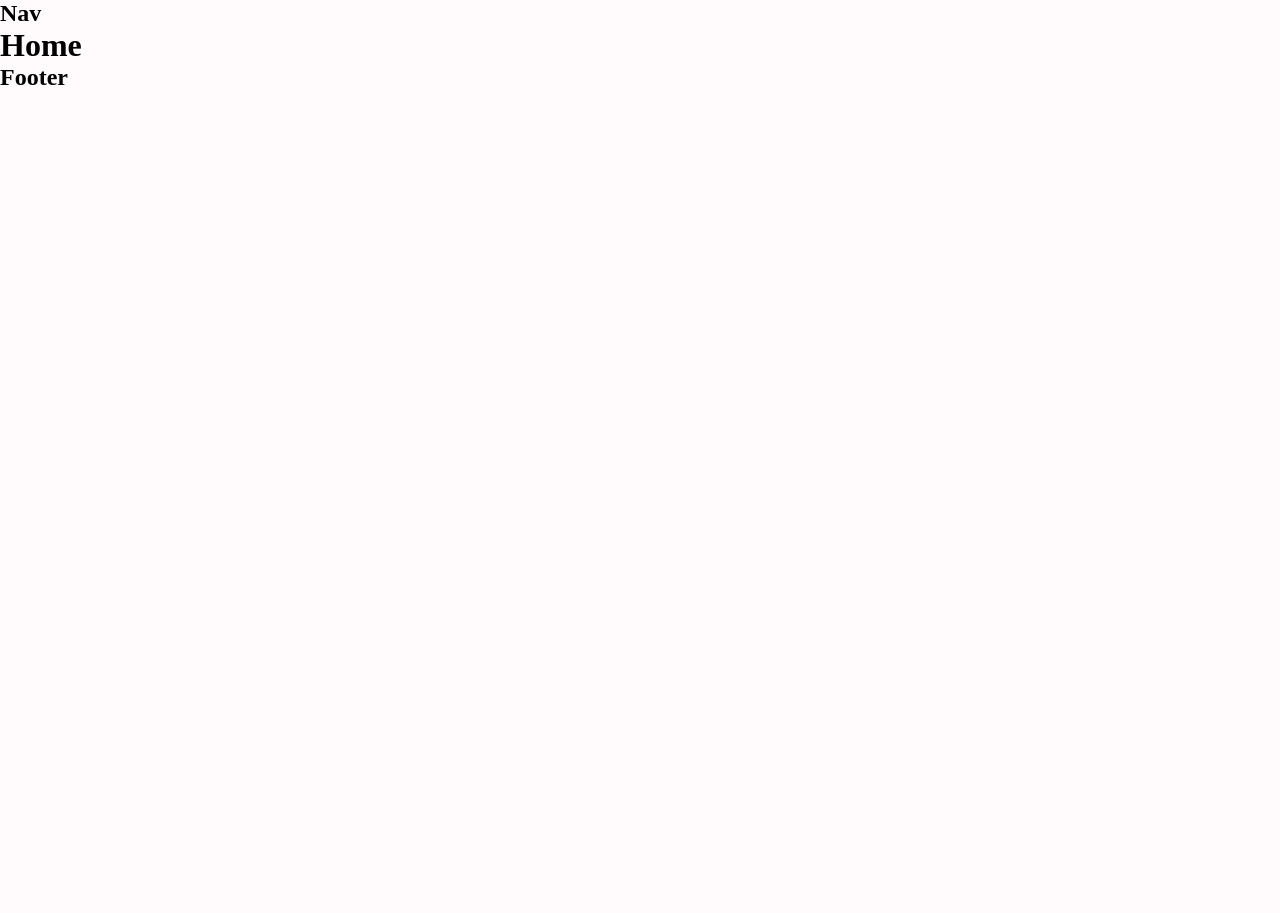
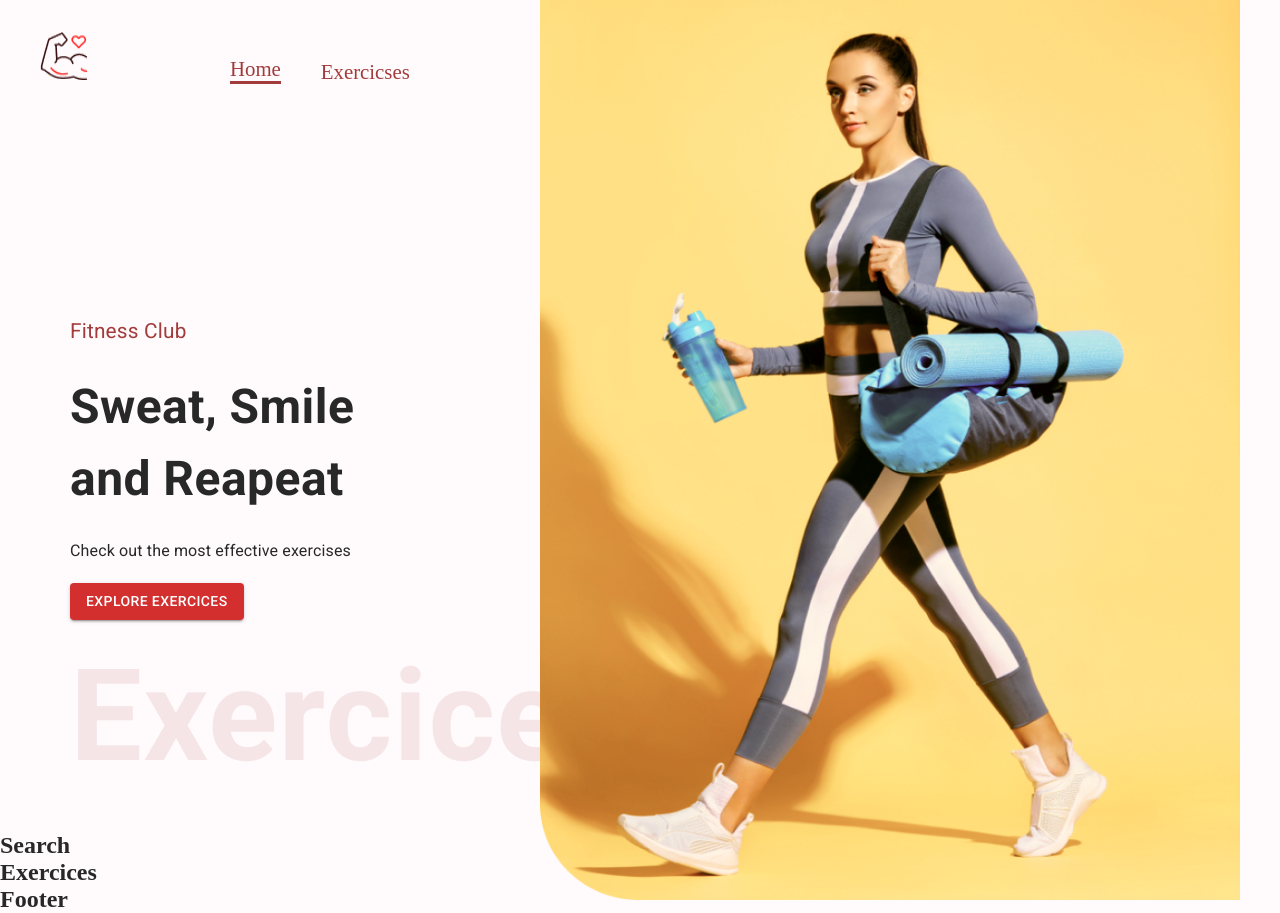
Before and after one commit to Emi-vas/FitnessApp_react, a React (Create React App) app: page / in a window 1280 px wide. Before the commit the page ends 800 px from the top, so only its background shows below. Built offline with nearby package versions, Linux system fonts and the light colour scheme.

Commit message:
add section HeroBanner

```diff
--- a/src/App.js
+++ b/src/App.js
@@ -7,10 +7,9 @@ import Footer from "./components/Footer";
 
 const App = () => {
   return (
-   <Box width="400px">
+   <Box sx={{ width: {xl: "1488px"}}} m="auto" >
+      <BrowserRouter>
       <Navbar />
-
-      <BrowserRouter>
         <Routes>
           <Route path="/" element={<Home />} />
           <Route path="/exercise/:id" element={<Exercise />} />
--- /dev/null
+++ b/src/components/Exercises.jsx
@@ -0,0 +1,11 @@
+import React from 'react';
+
+const Exercises = () => {
+    return (
+        <div>
+            <h2>Exercices</h2>
+        </div>
+    );
+};
+
+export default Exercises;<h2>Exercices</h2>
--- /dev/null
+++ b/src/components/HeroBanner.jsx
@@ -0,0 +1,55 @@
+import { Box, Typography, Stack, Button } from "@mui/material"
+import { colors } from "../utils/constants";
+
+import HeroBannerImage from "../assets/images/banner.png"
+
+const HeroBanner = () => {
+    return (
+        <Box
+            sx={{
+                mt: {lg: "212px", xs: "70px"},
+                ml: {sm: "50px"}
+            }}
+            //position="relative"
+            p="20px"
+        >
+            <Typography color={colors.purple} fontSize="1.3em">
+                Fitness Club
+            </Typography>
+            <Typography
+                fontWeight={700}
+                my={3}
+                sx={{
+                    fontSize: {lg: "3em", sm:"2.7em", xs: "1.9em"}
+                }}
+            >
+                Sweat, Smile <br /> and Reapeat
+            </Typography>
+            <Typography my="20px">
+                Check out the most effective exercises
+            </Typography>
+
+            <Button
+                variant="contained"
+                color="error"
+                href="#exercises"
+            >Explore Exercices</Button>
+
+            <Typography
+                fontWeight={600}
+                color={colors.purple}
+                fontSize="8em"
+                sx={{
+                    opacity: "0.1",
+                    display: {xs: "none", md: "block"}
+                }}
+            >
+                Exercices
+            </Typography>
+
+            <img src={HeroBannerImage} alt="banner" className="hero-banner-img" />
+        </Box>
+    );
+};
+
+export default HeroBanner;
--- a/src/components/Navbar.jsx
+++ b/src/components/Navbar.jsx
@@ -1,10 +1,35 @@
-import React from 'react';
+import { Link } from "react-router-dom"
+import { Stack } from "@mui/material"
+
+import Logo from "../assets/images/Logo.png"
 
 const Navbar = () => {
     return (
-        <div>
-            <h2>Nav</h2>
-        </div>
+        <Stack
+            direction="row"
+            justifyContent="space-around"
+            sx={{
+                gap: {sm: "122px", xs: "40px"},
+                mt : {sm: "32px", xs: "12px"},
+                px: "20px",
+                justifyContent: "flex-start"
+            }}
+        >
+            <Link to="/">
+                <img src={Logo} alt="logo" width="48px" height="48px" style={{
+                    margin: "0 20px"
+                }}/>
+            </Link>
+            <Stack
+                direction="row"
+                gap="40px"
+                fontSize="1.3em"
+                alignItems="flex-end"
+            >
+                <Link to="/" style={{ borderBottom: "3px solid #a23b3b" }}>Home</Link>
+                <a href="#exercises">Exercicses</a>
+            </Stack>
+        </Stack>
     );
 };
 
--- /dev/null
+++ b/src/components/SearchExercises.jsx
@@ -0,0 +1,11 @@
+import React from 'react';
+
+const SearchExercises = () => {
+    return (
+        <div>
+            <h2>Search</h2>
+        </div>
+    );
+};
+
+export default SearchExercises;
--- a/src/pages/Home.jsx
+++ b/src/pages/Home.jsx
@@ -1,10 +1,15 @@
-import React from 'react';
+import { Box } from "@mui/material"
+import Exercises from "../components/Exercises";
+import HeroBanner from "../components/HeroBanner";
+import SearchExercises from "../components/SearchExercises";
 
 const Home = () => {
     return (
-        <div>
-            <h1>Home</h1>
-        </div>
+       <Box>
+            <HeroBanner />
+            <SearchExercises />
+            <Exercises />
+       </Box>
     );
 };
 
--- a/src/style.css
+++ b/src/style.css
@@ -1,6 +1,14 @@
 body {
     font-family: 'Josefin Sans';
     background-color: #FFFAFB;
+    color: rgb(40, 40, 40);
+  }
+
+  a {
+    text-decoration: none;
+
+    color: #a23b3b;
+    color: #a23b3b;
   }
 
   * {
@@ -59,8 +67,8 @@ body {
     top: 0px;
     width: 700px;
     height: 900px;
-    margin-top: -330px;
-
+    /* margin-top: -330px; */
+    z-index: 3;
   }
 
   .exercise-card {
@@ -123,7 +131,9 @@ body {
     }
 
     .hero-banner-img {
-      display: none;
+      width: 450px;
+      height: auto;
+      right: 0;
     }
 
     .exercise-card {
@@ -136,6 +146,11 @@ body {
     }
 
   }
+  @media screen and (max-width: 950px) {
+    .hero-banner-img {
+      display: none;
+    }
+  }
 
   @media screen and (max-width:400px) {
     .exercise-card {
--- /dev/null
+++ b/src/utils/constants.js
@@ -0,0 +1,3 @@
+export const colors = {
+    purple: "#a23b3b"
+}
```
